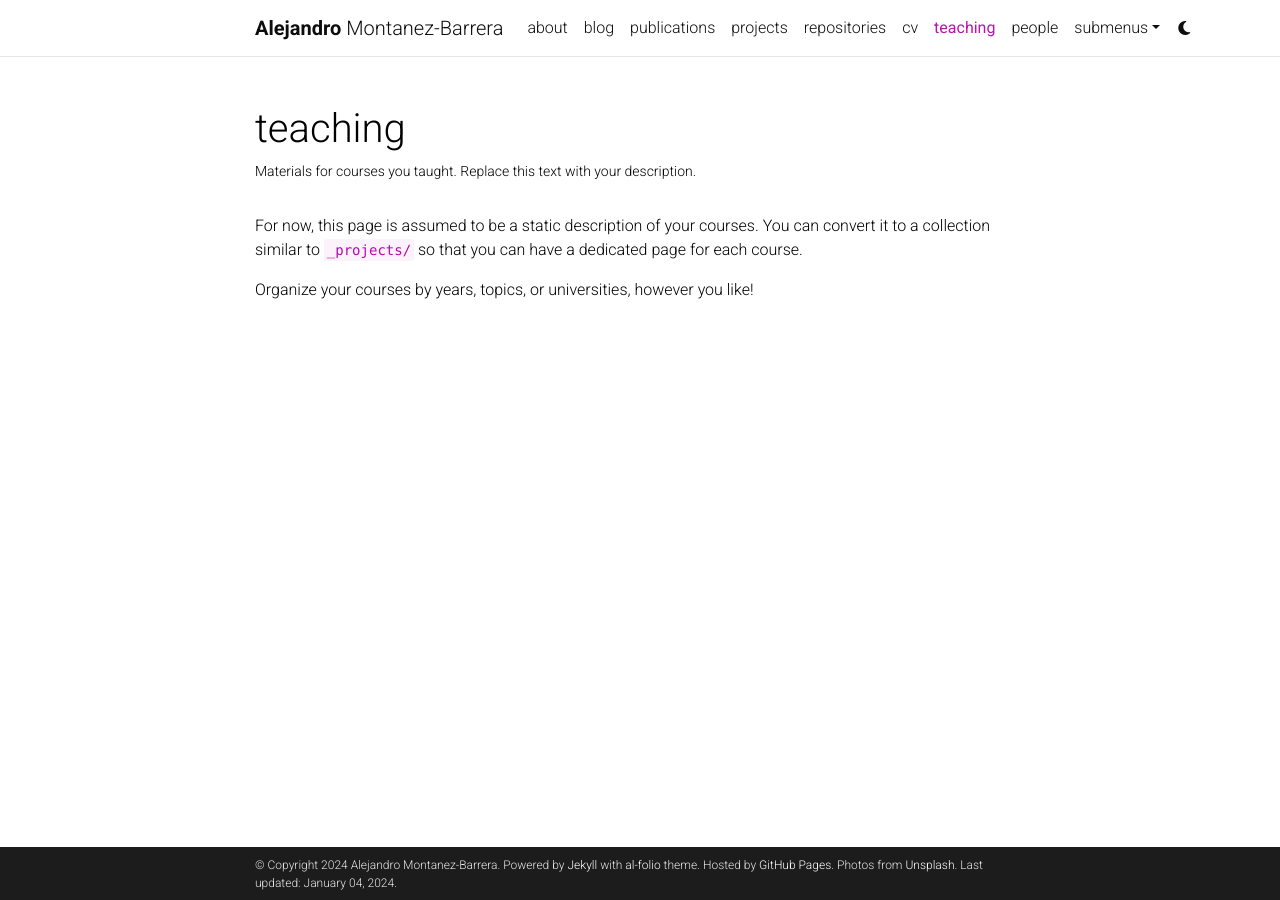
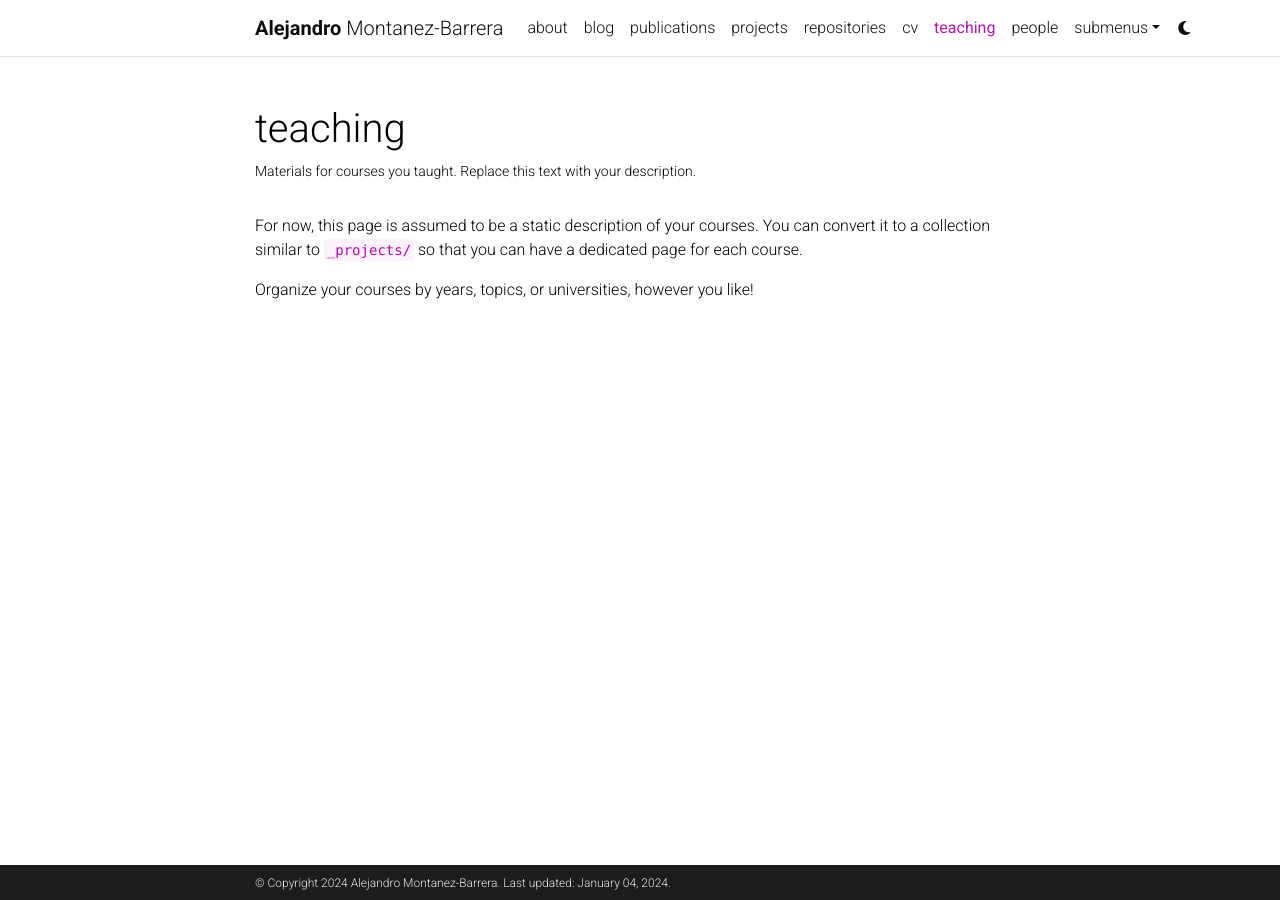
Before and after one commit to alejomonbar/alejomonbar.github.io, a Jekyll site: the page built from _pages/teaching.md, in a window 1280 px wide. Built offline with Jekyll 4.4.1, drawn with Linux system fonts in a browser that asks for light colours; full-size pictures stand in for the smaller copies a plugin makes; comment, search, counter and statistics services are not loaded; a style sheet for code colours, icons or effects is not loaded.

Commit message:
Update _config.yml

```diff
--- a/_config.yml
+++ b/_config.yml
@@ -9,10 +9,7 @@
 email: alejandro.montanezbarrera@gmail.com
 description: > # the ">" symbol means to ignore newlines until "footer_text:"
   A simple, whitespace theme for academics. Based on [*folio](https://github.com/bogoli/-folio) design.
-footer_text: >
-  Powered by <a href="https://jekyllrb.com/" target="_blank">Jekyll</a> with <a href="https://github.com/alshedivat/al-folio">al-folio</a> theme.
-  Hosted by <a href="https://pages.github.com/" target="_blank">GitHub Pages</a>.
-  Photos from <a href="https://unsplash.com" target="_blank">Unsplash</a>.
+footer_text:
 keywords: Quantum Computing, Optimization, Quantum Hardware benchmarking, Noise simulation, HPC  # add your own keywords or leave empty
 
 lang: en, es # the language of your site (for example: en, fr, cn, ru, etc.)
```
